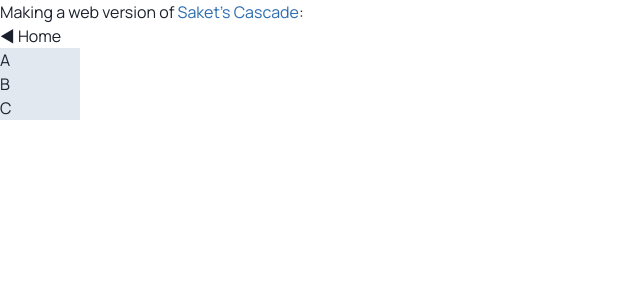
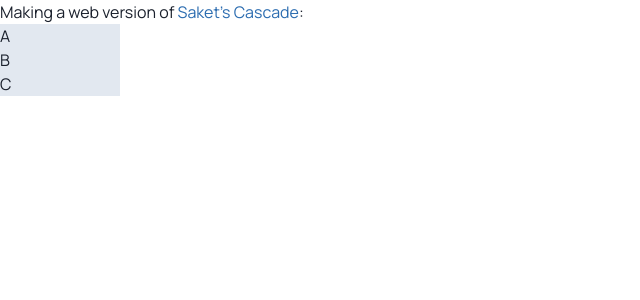
Before and after one commit to ajitid/cascade-react-spring, a React (Create React App) app: page / in a window 1280 px wide. Shown: the top 300 px of the page, without its empty margins (0-640 px from the left). Built offline with nearby package versions, Linux system fonts and the light colour scheme.

Commit message:
don't show back on home/first list

```diff
--- a/src/elements/Cascade/Cascade.tsx
+++ b/src/elements/Cascade/Cascade.tsx
@@ -79,7 +79,7 @@ export const Cascade: FC<WC> = ({ children }) => {
   const [containerRef, { height }] = useMeasure();
   const containerStyle = useSpring({ height });
 
-  const WIDTH = 80;
+  const WIDTH = 120;
 
   const [immediate, setImmediate] = useState(true);
   useEffect(() => {
@@ -117,6 +117,11 @@ export const Cascade: FC<WC> = ({ children }) => {
           zIndex: !isCurrentArriving && action === 'pop' ? 10 : 0,
         }}
       >
+        {stack[0].content !== item.content && (
+          <button onClick={pop} className="block text-sm text-left">
+            Go back to {stack[stack.length - 1].parentLabel}
+          </button>
+        )}
         {item.content}
       </a.div>
     );
@@ -126,10 +131,6 @@ export const Cascade: FC<WC> = ({ children }) => {
     <CascadeContext.Provider value={{ push, pop }}>
       {stack.length > 0 && (
         <>
-          <button onClick={pop} className="block">
-            ◀ {stack[stack.length - 1].parentLabel}
-          </button>
-
           <a.div
             style={{ ...containerStyle, width: WIDTH }}
             className="relative overflow-hidden bg-gray-300"
```
